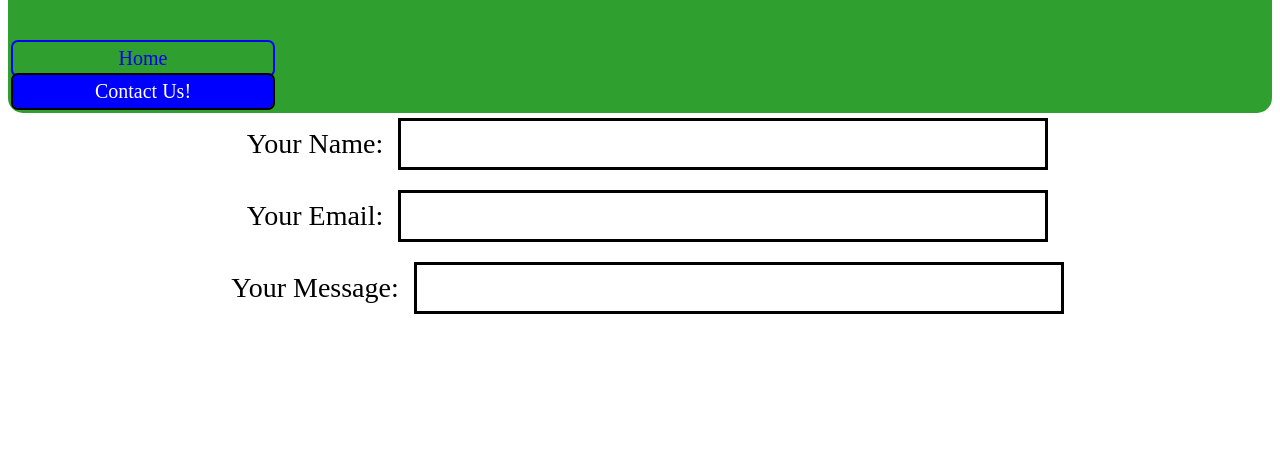
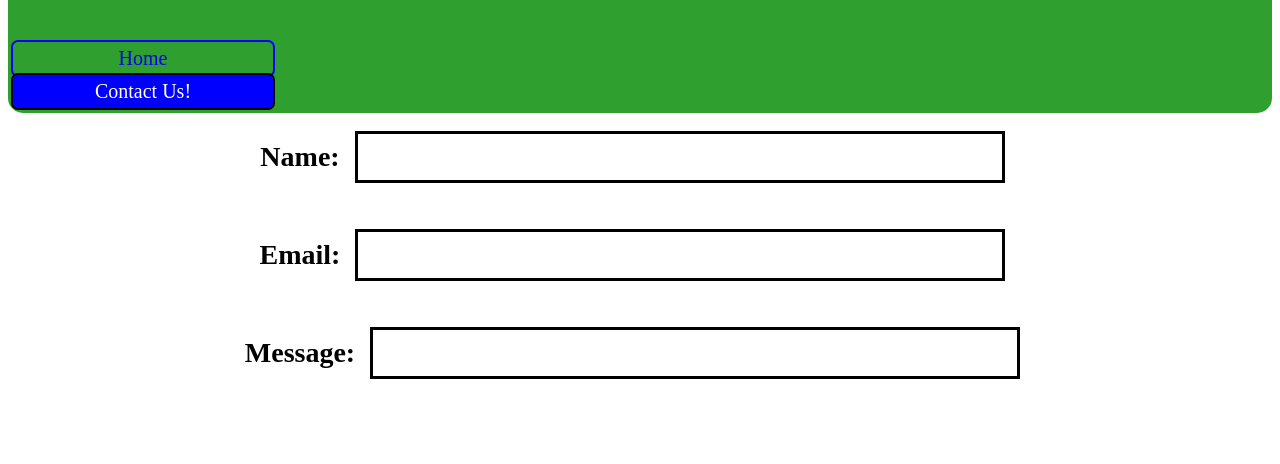
Before and after one commit to BenjaminGataric/Lab-5, a plain HTML site: page contact.html in a window 1280 px wide. Shown: the part 221-685 px from the top of the page. Drawn offline with Linux system fonts and the light colour scheme.

Commit message:
small html and css errors

```diff
--- a/contact.html
+++ b/contact.html
@@ -19,15 +19,15 @@
     </header>
     <section>
         <div class="input-container">
-            <label class="input-text" for="fname">Your Name:</label><br>
+            <h3 class="input-text">Name: </h3>
             <input class="input-item" type="text" name="fname" id="fname"><br>
         </div>
         <div class="input-container">
-            <label class="input-text" for="email">Your Email:</label><br>
+            <h3 class="input-text">Email:</h3>
             <input class="input-item" type="text" name="email" id="email"><br>
         </div>
         <div class="input-container">
-            <label class="input-text" for="message">Your Message:</label><br>
+            <h3 class="input-text">Message:</h3>
             <input class="input-item" type="text" name="message" id="message"><br>
         </div>
         <div class="input-container">
--- a/styles.css/styles.css
+++ b/styles.css/styles.css
@@ -1,4 +1,3 @@
-/* Main elements */
 img {
     max-width: 100%;
     height: 250px;
@@ -22,7 +21,6 @@ footer {
     width: 95%;
     text-align: center;
 }
-/* Home page paragraphs*/
 .home {
     display: flex;
     flex-direction: column;
@@ -88,6 +86,7 @@ footer {
     justify-content: center;
     align-items: center;
     margin-bottom: 10px;
+    gap: 15px;
 }
 .input-text {
     font-size: 175%;
```
